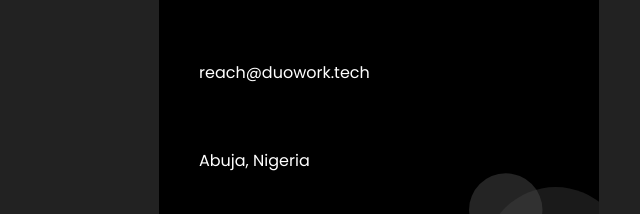
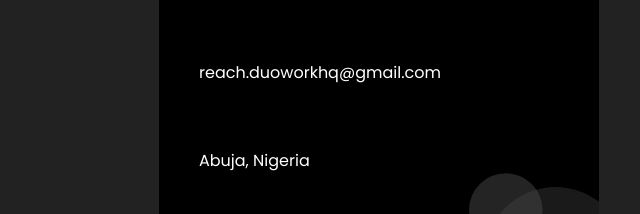
Before and after one commit to Duowork/duowork.github.io, an Astro site: page /contact in a window 1280 px wide. Shown: the part 508-722 px from the top of the page, 251-891 px from the left. Built offline with nearby package versions, Linux system fonts and the light colour scheme; Astro itself is replaced by a stand-in of ours.

Commit message:
Modified

```diff
--- a/src/components/contact/Contact.astro
+++ b/src/components/contact/Contact.astro
@@ -52,7 +52,7 @@ import { Icon } from "@iconify/react";
           <div>
             <!-- <EnvelopeIcon class="w-7 h-7 inline-block" />{" "} -->
             <Icon icon="mdi:email" className="text-gray-400 text-2xl mr-2" />
-            <span>reach@duowork.tech</span>
+            <span>reach.duoworkhq@gmail.com</span>
           </div>
 
           <div>
```
